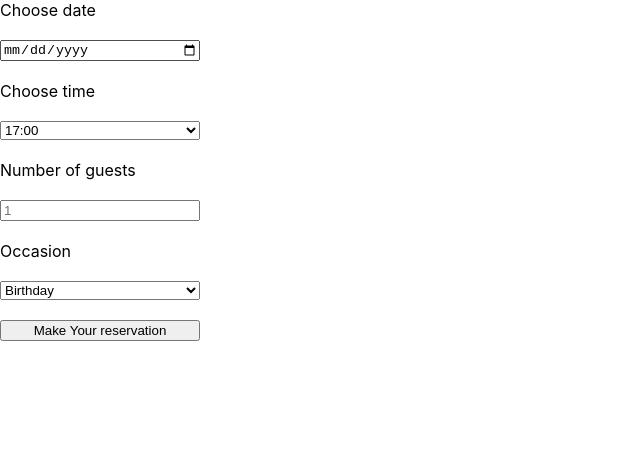
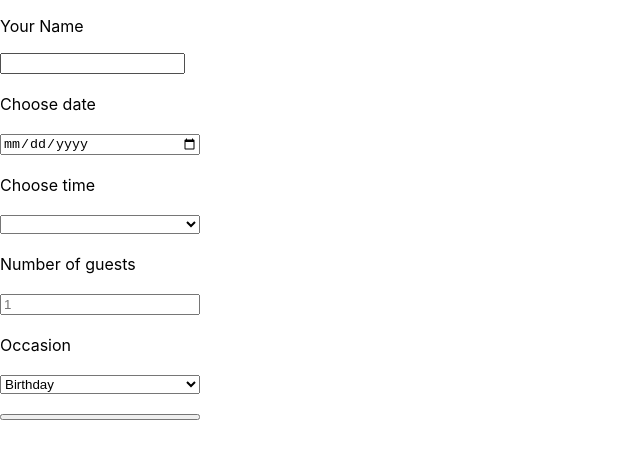
Before and after one commit to Shashwatsingh90/little-lemon, a React (Create React App) app in the folder little-lemon/: page /booking in a window 1280 px wide. Shown: the top 458 px of the page, without its empty margins (0-640 px from the left). Built offline with nearby package versions, Linux system fonts and the light colour scheme.

Commit message:
added ? to times?.map in BookingForm - fixed mapping issue

```diff
--- a/little-lemon/src/components/BookingForm.js
+++ b/little-lemon/src/components/BookingForm.js
@@ -1,31 +1,69 @@
 import React from 'react'
 import { useState } from 'react'
+// import {formReducer, inititalState} from './formReducer';
 
-function BookingForm(props) {
+
+
+function BookingForm({ times, onSubmitted }) {
     const [date, setDate] = useState('');
-    const [time, setTime] = useState('');
+    // const [time, setTime] = useState('');
     const [guests, setGuests] = useState('');
     const [occasion, setOccasion] = useState('');
-    const [availableTimes, setAvailableTimes] = useState(['17:00', '18:00', '19:00', '20:00', '21:00', '22:00'])
-
-    console.log(props);
+    const [selectedTime, setSelectedTime] = useState('17:00')
 
     // const availableTimes = props.availableTimes;
 
-    const handleSubmit = (e) => {
-        e.preventDefault();
-    }
+
+
+    // console.log(props);
+
+    // const handleNameChange = (e) => {
+    //     dispatch({
+    //         type: 'CHANGED_NAME',
+    //         payload: e.target.value})
+    // }
+
+
+
+    // const handleSelectedTime = (e) => {
+    //     dispatch({
+    //         type: 'SELECTED_TIME',
+    //         payload: e.target.value})
+    // }
+
+    // const handleSubmit = (e) => {
+    //     e.preventDefault();
+    // }
 
     return (
-        <div className=''>
-            <form onSubmit={handleSubmit} style={{ display: "grid", maxWidth: 200, gap: 20 }}>
+        <>
+            <form onSubmit={() => onSubmitted(selectedTime)} style={{ display: "grid", maxWidth: 200, gap: 20 }}>
+                <label htmlFor="name">
+                    <p>Your Name</p>
+                    <input
+                        // onChange={handleNameChange}
+                        type="text"
+                        id="name"
+                    />
+                </label>
                 <label htmlFor="res-date">Choose date</label>
-                <input type="date" id="res-date" value={date} onChange={e => setDate(e.target.value)} />
+                <input
+                    type="date"
+                    id="res-date"
+                    value={date}
+                    onChange={e => setDate(e.target.value)}
+                />
                 <label htmlFor="res-time">Choose time</label>
-                <select id="res-time " value={time} onChange={e => setTime(e.target.value)}>
-                    {
-                        availableTimes.map(availableTime => (<option onSelect={e => setAvailableTimes(e.target.value)} value={availableTime}>{availableTime}</option>))
-                    }
+                <select
+                    id="res-time "
+                    onChange={e => setSelectedTime(e.target.value)}
+                    value={selectedTime}
+                >
+                    {times?.map((time) => {
+                        return (
+                            <option value={time.time} key={time.time}>{time.time}</option>
+                        )
+                    })}
                 </select>
                 <label htmlFor="guests">Number of guests</label>
                 <input type="number" placeholder="1" min="1" max="10" id="guests" value={guests} onChange={e => setGuests(e.target.value)} />
@@ -34,9 +72,9 @@ function BookingForm(props) {
                     <option>Birthday</option>
                     <option>Anniversary</option>
                 </select>
-                <input type="submit" value="Make Your reservation" />
+                <button type="submit" value="Make Your reservation" />
             </form>
-        </div>
+        </>
     )
 }
 
--- a/little-lemon/src/components/Main.js
+++ b/little-lemon/src/components/Main.js
@@ -34,13 +34,14 @@ const specials = [
 ]
 
 
-const initialTimes = [{ time: '17:00' }, { time: '18:00' }, { time: '19:00' }, { time: '20:00' }, { time: '21:00' }, { time: '22:00' }]
+
+const initialTimes = [{ time: '17:00' }, { time: '18:00' }, { time: '19:00' }, { time: '20:00' }, { time: '21:00' }, { time: '22:00' }];
 
 
 
 function updateTimes(availableTimes, action) {
     switch (action.type) {
-        case 'submitted': {
+        case 'selectedTime': {
             return (
                 availableTimes.filter(t => t.time !== action.time)
             )
@@ -50,7 +51,7 @@ function updateTimes(availableTimes, action) {
 }
 
 function Main() {
-    const [availableTimes, dispatch] = useReducer(updateTimes, initialTimes);
+    const [availableTimes, dispatch] = useReducer(updateTimes, initialTimes)
 
     const handleUpdateTimes = (submittedTime) => {
         dispatch({
@@ -59,6 +60,13 @@ function Main() {
         });
         console.log(submittedTime);
     }
+
+    // const handleSelectedDate = (e) => {
+    //     dispatch({
+    //         type: 'SELECTED_DATE',
+    //         payload: e.target.value
+    //     })
+    // }
 
     return (
         <section className='main'>
@@ -87,10 +95,7 @@ function Main() {
             <section>
                 {/* {console.log(availableTimes)} */}
                 <BookingForm
-                    // date={ }
                     times={availableTimes}
-                    // guests={ }
-                    // occasion={ }
                     onSubmitted={handleUpdateTimes}
                 />
             </section>
--- /dev/null
+++ b/little-lemon/src/components/formReducer.js
@@ -0,0 +1,44 @@
+import React from 'react'
+
+export const initalState = {
+    name: '',
+    date: '',
+    time: '',
+    guests: 1,
+    occasion: ''
+}
+
+
+export const formReducer = (state, action) => {
+    switch (action.type) {
+        case 'CHANGED_NAME':
+            return {
+                ...state,
+                name: action.payload.value
+            };
+        case 'SELECTED_DATE':
+            return {
+                ...state,
+                date: action.payload.value
+            };
+        case 'SELECTED_TIME':
+            return {
+                ...state,
+                time: action.payload.value
+            };
+        case 'SELECTED_GUESTS':
+            return {
+                ...state,
+                guests: action.payload.value
+            };
+        case 'SELECTED_OCCASION':
+            return {
+                ...state,
+                occasion: action.payload.value
+            };
+        default:
+            return state
+    }
+}
+
+export default formReducer
--- a/little-lemon/src/context/UseFormContext.js
+++ b/little-lemon/src/context/UseFormContext.js
@@ -8,7 +8,7 @@ import { React, useContext, createContext } from 'react'
 const formContext = createContext(undefined)
 
 function FormProvider({ children }) {
-
+  const form = useContext(formContext)
   return (
     <div>FormContext</div>
   )
```
